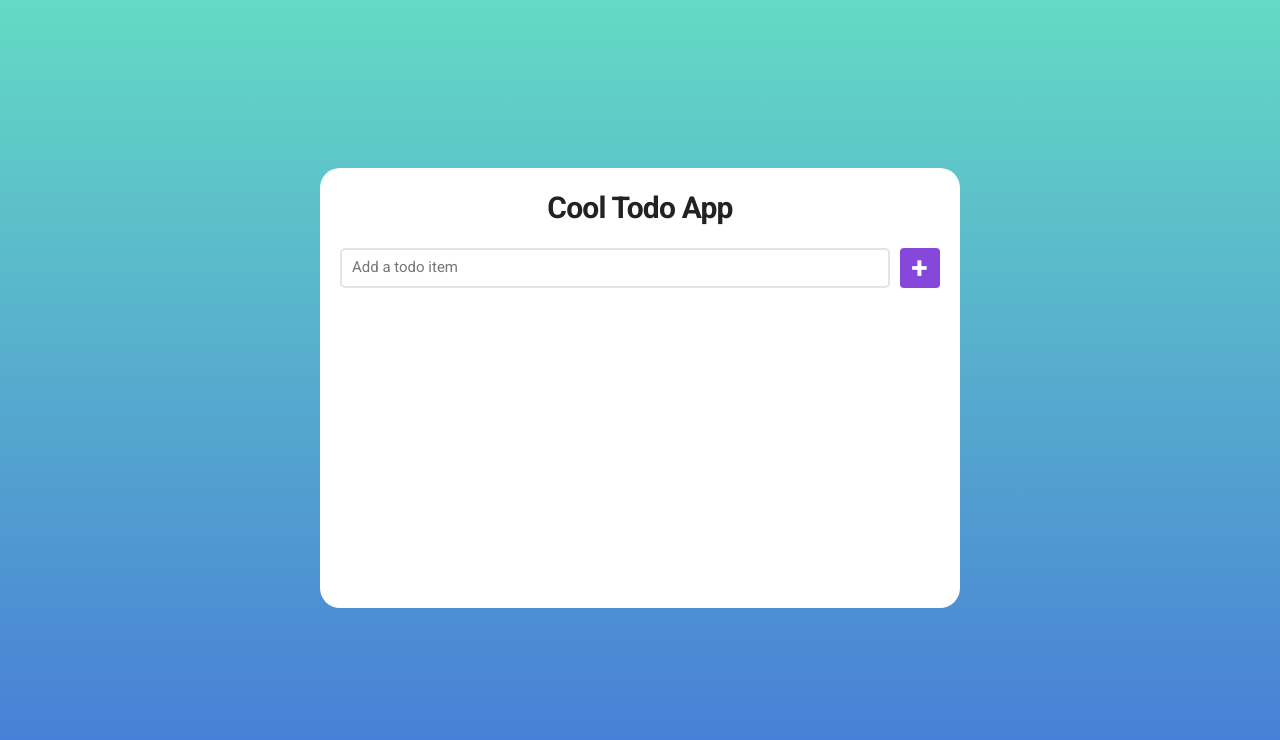
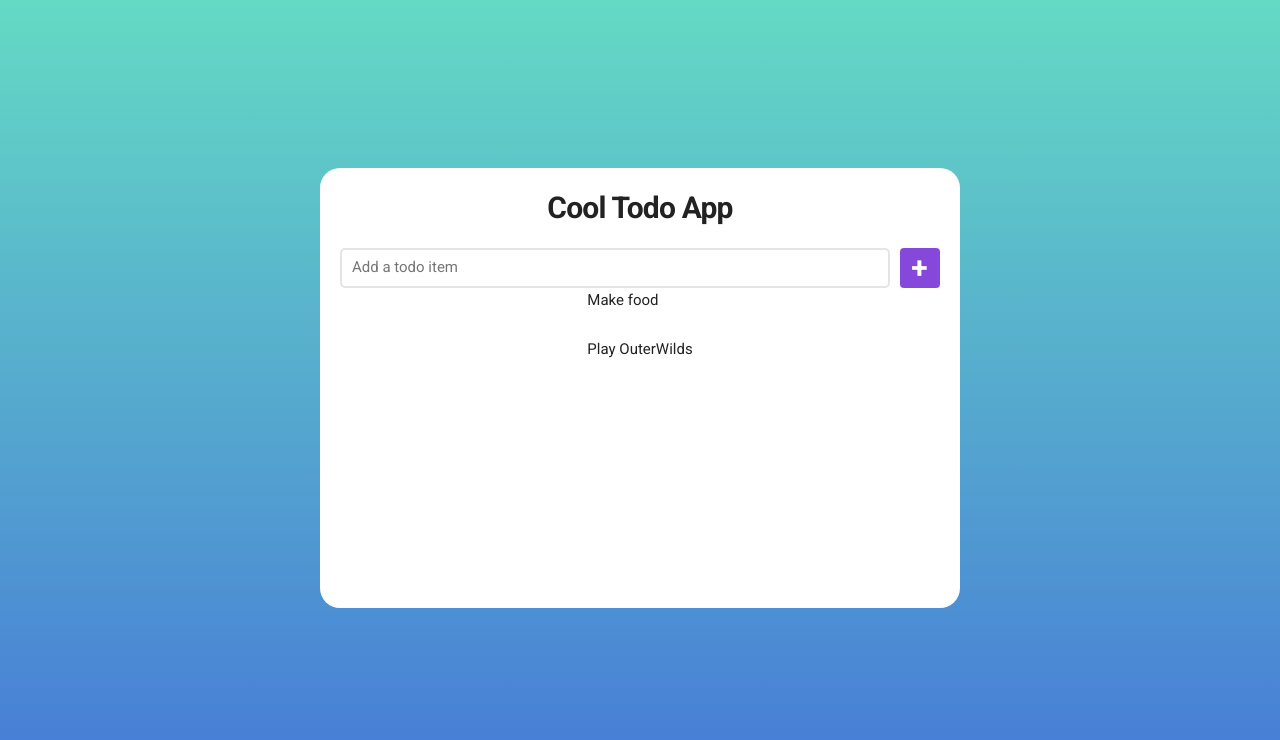
Before and after one commit to MrPancakes39/Todo-React-App, a React (Vite) app: page / in a window 1280 px wide. Shown: the top 740 px of the page. Built offline with nearby package versions, Linux system fonts and the light colour scheme.

Commit message:
Added a basic todo component

```diff
--- a/src/App.tsx
+++ b/src/App.tsx
@@ -1,12 +1,19 @@
 import "./App.css";
+import Todo from "./Todo";
 
 function TodoContainer() {
+  const todos = ["Make food", "Play OuterWilds"];
   return (
     <form className="todo-container">
       <h4 className="title">Cool Todo App</h4>
       <div className="form-group">
         <input placeholder="Add a todo item" />
         <button type="button">+</button>
+      </div>
+      <div className="todos">
+        {todos.map((val) => (
+          <Todo todo={val} />
+        ))}
       </div>
     </form>
   );
--- /dev/null
+++ b/src/Todo.tsx
@@ -0,0 +1,5 @@
+function Todo({ todo }: { todo: string }) {
+  return <p>{todo}</p>;
+}
+
+export default Todo;
```
